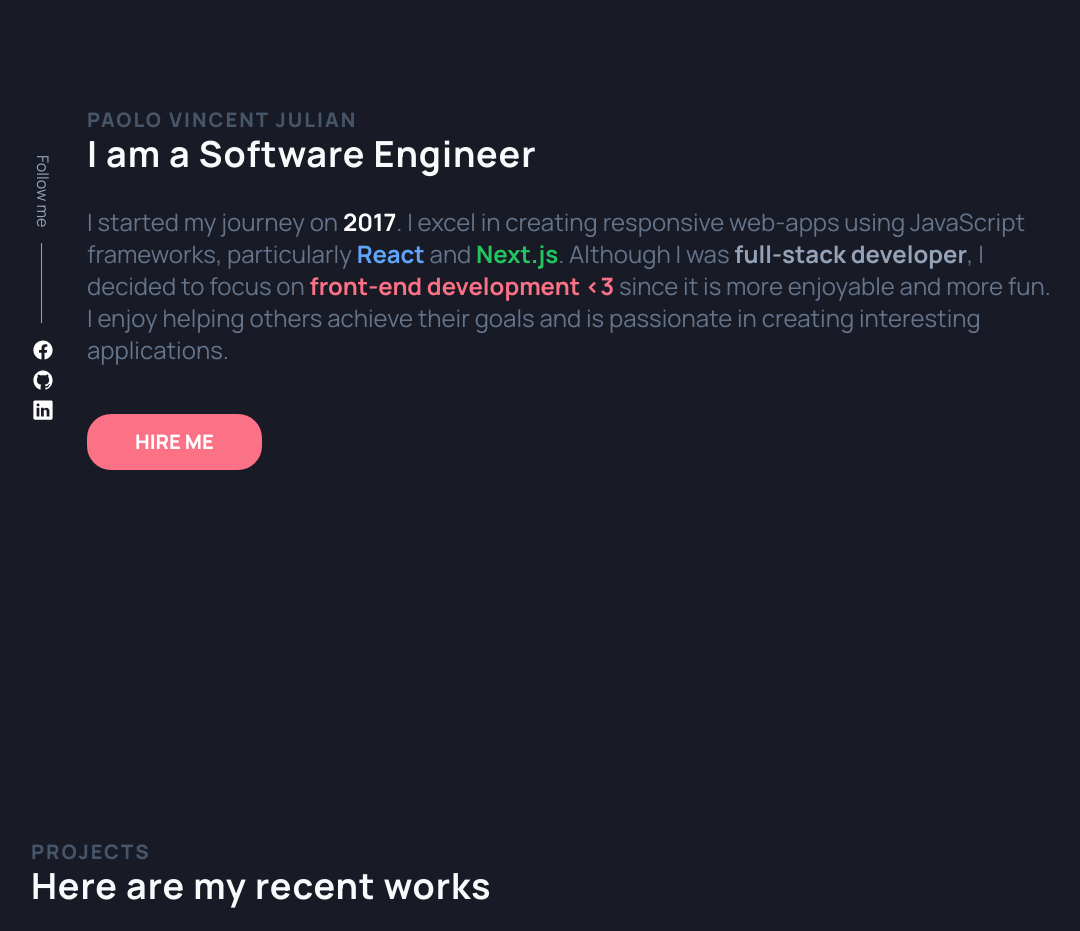
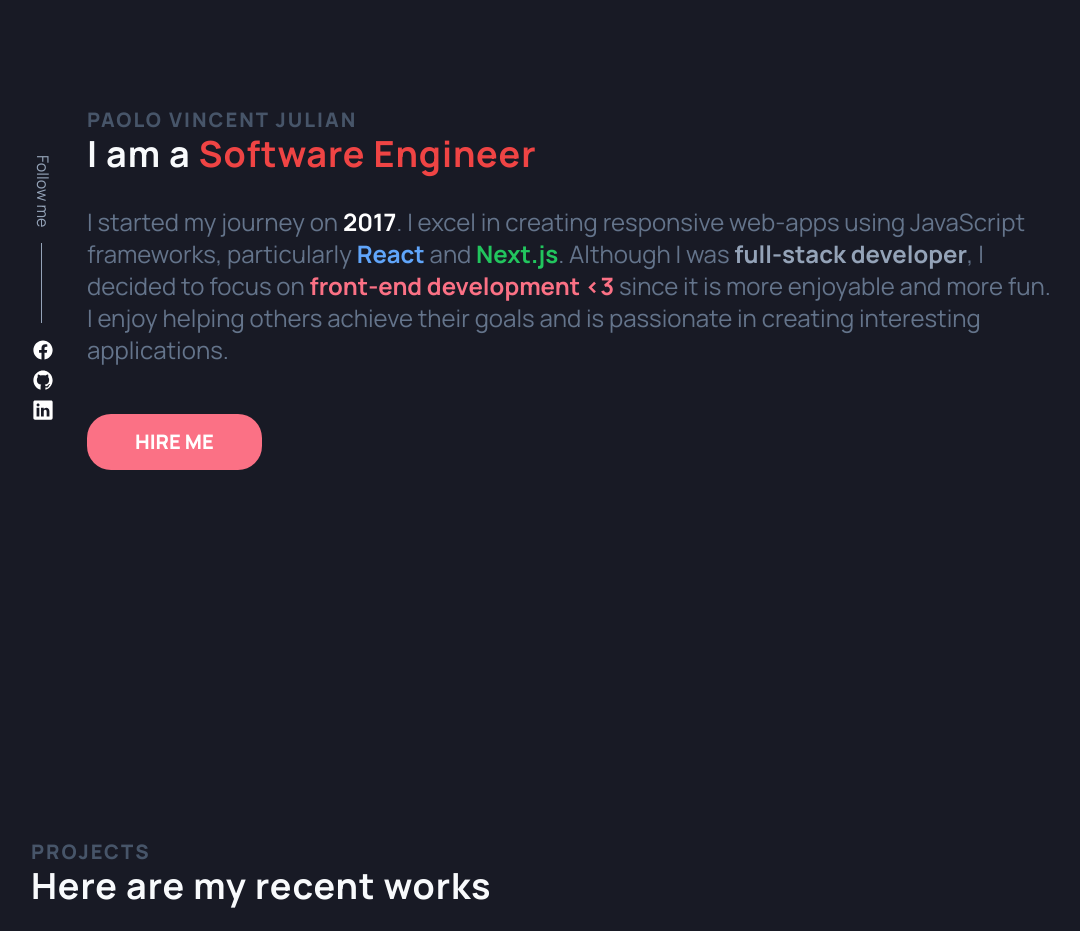
Before and after one commit to paolojulian/blogsite, a Next.js app: page /portfolio in a window 1280 px wide. Shown: the part 900-1831 px from the top of the page, without its empty margins (97-1177 px from the left). Built offline with nearby package versions, Linux system fonts and the light colour scheme; no server answers; what apisauce would draw is missing.

Commit message:
UI: UI enhancement

```diff
--- a/src/features/portfolio/components/Sections/About.tsx
+++ b/src/features/portfolio/components/Sections/About.tsx
@@ -30,7 +30,11 @@
             <Stack className='space-y-8'>
               <SectionHeader
                 title='PAOLO VINCENT JULIAN'
-                description={`I am a Software Engineer`}
+                description={
+                  <Row>
+                    I am a<span className="text-red-500">&nbsp;Software Engineer</span>
+                  </Row>
+                }
               />
               <p className='text-slate-500 text-left text-2xl'>
                 I started my journey on <TextHighlight>2017</TextHighlight>. I
--- a/src/features/portfolio/components/common/SectionHeader.tsx
+++ b/src/features/portfolio/components/common/SectionHeader.tsx
@@ -6,7 +6,7 @@
 
 export type SectionHeaderProps = {
   title: string;
-  description: string;
+  description: string | React.ReactNode;
   theme?: SectionHeaderThemes;
 };
 
--- a/src/styles/index.css
+++ b/src/styles/index.css
@@ -26,19 +26,19 @@
 
 /* Track */
 ::-webkit-scrollbar-track {
-  background: #fafaf9;
+  background: #181a25;
 }
 
 /* Handle */
 ::-webkit-scrollbar-thumb {
-  border: 2px solid #fafaf9;
+  border: 2px solid #181a25;
   border-radius: 999px;
-  background: #888;
+  background: #d1d5db;
 }
 
 /* Handle on hover */
 ::-webkit-scrollbar-thumb:hover {
-  background: #555;
+  background: #f3f4f6;
 }
 
 .writing-vertical {
```
Also changed, not shown: public/assets/portfolio/projects/performance_depot/web2.jpg.
